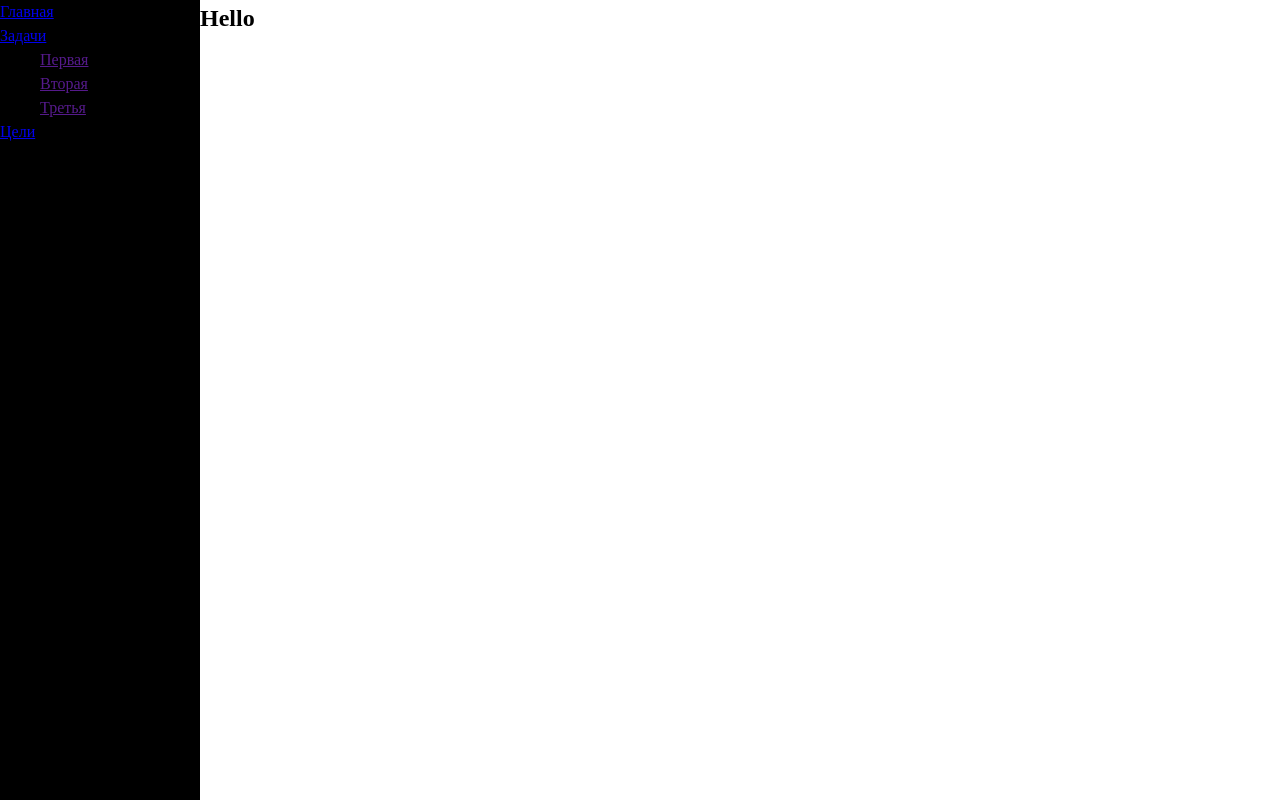
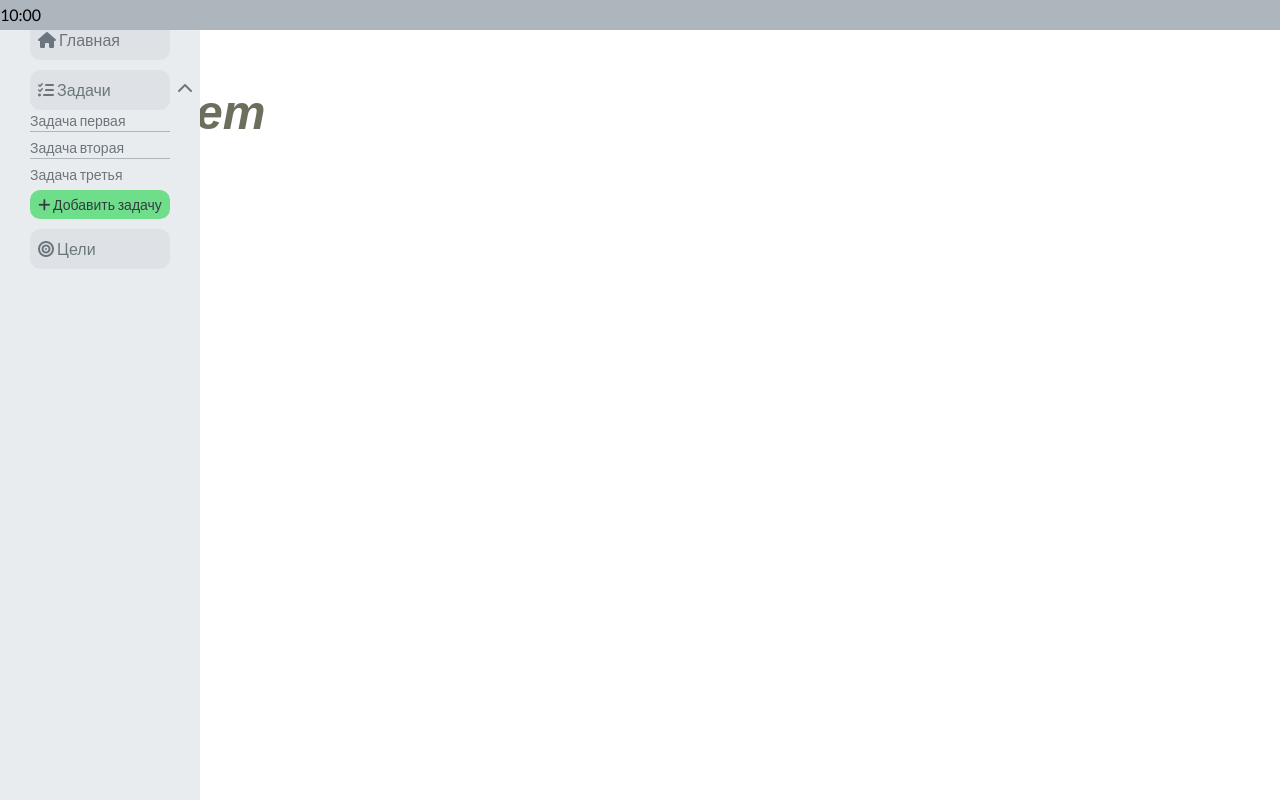
Before and after one commit to stvvvvvv/task-manager, a Vue app: page / in a window 1280 px wide. Shown: the top 800 px of the page. Built offline with nearby package versions, Linux system fonts and the light colour scheme.

Commit message:
Styles for Topbar

```diff
--- a/index.html
+++ b/index.html
@@ -4,6 +4,7 @@
     <meta charset="UTF-8" />
     <link rel="icon" href="/favicon.ico" />
     <meta name="viewport" content="width=device-width, initial-scale=1.0" />
+    <script src="https://kit.fontawesome.com/deb974ecf6.js" crossorigin="anonymous"></script>
     <title>Vite App</title>
   </head>
   <body>
--- a/src/App.vue
+++ b/src/App.vue
@@ -1,5 +1,6 @@
 <script setup>
 import Sidebar from './components/Sidebar.vue'
+import Topbar from './components/Topbar.vue'
 // import { storeToRefs } from 'pinia'
 // import { userAuthStore } from '../src/store/userAuth'
 // const mainStore = userAuthStore()
@@ -9,19 +10,17 @@ import Sidebar from './components/Sidebar.vue'
 
 <template>
 <main class="main">
-  <Sidebar/>
-  <router-view></router-view>
+  <Topbar/>
+  <div class="main__wrapper">
+    <Sidebar/>
+    <router-view></router-view>
+  </div>
 </main>
 </template>
 
 <style lang="scss">
-.main {
-  display: flex;
-}
-.content {
-  margin-left: 200px;
-}
 section {
+  padding-top: 75px;
   height: 100vh;
 }
 </style>
--- /dev/null
+++ b/src/assets/styles/components/sidebar.scss
@@ -0,0 +1,71 @@
+.nav {
+    position: fixed;
+    background-color: $main-gray-light;
+    width: 200px;
+    &__container {
+        display: flex;
+        align-items: center;
+        margin-bottom: 10px;
+        max-height: 40px;
+    }
+    &__list {
+        height: 100vh;
+    }
+    &__item {
+        width: 140px;
+        min-width: 140px;
+        margin: 10px 30px 0 30px;
+        &:first-child {
+            margin-top: 20px;
+        }
+    }
+    &__link {
+        display: block;
+        padding: 8px;
+        font-size: 1.6rem;
+        font-weight: 100;
+        color: $text-gray-dark;
+        background-color: $secondary-gray-light;
+        border-radius: 10px;
+        text-decoration: none;
+    }
+    &__dropdown {
+        margin-top: 18px;
+        margin-left: -23px;
+        color: $text-gray-dark;
+        transition: 0.4s ease all;
+        cursor: pointer;
+        &-active {
+            transform: rotate(180deg);
+        }
+    }
+    &__tasks {
+        max-height: 0px;
+        opacity: 0;
+        transition: 0.4s ease all;
+        &-active {
+            max-height: 100%;
+            height: auto;
+            opacity: 1;
+        }
+        &__item {
+            margin: 5px 30px;
+            font-size: 1.4rem;
+            color: $text-gray-dark;
+            &:not(:nth-last-child(2)) {
+                border-bottom: 1px solid $secondary-gray-dark;
+            }
+        }
+        &__add {
+            margin-right: 30px;
+            margin-left: 30px;
+            padding: 4px;
+            text-align: center;
+            font-size: 14px;
+            background-color: $main-green;
+            color: $secondary-black;
+            border-radius: 10px;
+            cursor: pointer;
+        }
+    }
+}
--- /dev/null
+++ b/src/assets/styles/components/topbar.scss
@@ -0,0 +1,10 @@
+.topbar {
+    position: fixed;
+    top: -0px;
+    display: flex;
+    align-items: center;
+    width: 100%;
+    height: 30px;
+    background-color: $secondary-gray-dark;
+    z-index: 2;
+}
--- /dev/null
+++ b/src/assets/styles/main.scss
@@ -0,0 +1,30 @@
+@import url('https://fonts.googleapis.com/css2?family=Lato:ital,wght@0,100;0,300;0,400;0,700;0,900;1,100;1,300;1,400;1,700;1,900&display=swap');
+
+@import './re.scss';
+@import './vars.scss';
+
+@import './components/sidebar.scss';
+@import './components/topbar.scss';
+
+html {
+    font-size: 10px;
+}
+
+body {
+    font-family: 'Lato', sans-serif;
+    font-size: 1.6rem;
+}
+
+h1 {
+    color: $main-ebony;
+    font-size: 4.8rem;
+    font-style: italic;
+}
+
+.container {
+    max-width: 1170px;
+    margin-left: auto;
+    margin-right: auto;
+    padding-left: 20px;
+    padding-right: 20px;
+}
--- /dev/null
+++ b/src/assets/styles/vars.scss
@@ -0,0 +1,19 @@
+$main-brass: #b97e5e;
+$secondary-sand: #DDBEA9;
+$light-champagne: #FFE8D6;
+$main-ebony: #6B705C;
+$secondary-artichoke: #A5A58D;
+$light-gray: #B7B7A4;
+
+$white: #FFFFFF;
+$platinum: #E2E2E1;
+$black: #221E1F;
+$blue: #2755A2;
+$dark-blue: #0D2E59;
+
+$text-gray-dark: #6c757d;
+$main-gray-light: #e9ecef;
+$secondary-gray-light: #dee2e6;
+$secondary-gray-dark: #adb5bd;
+$secondary-black: #343a40;
+$main-green: #6ede8a;
--- a/src/components/Sidebar.vue
+++ b/src/components/Sidebar.vue
@@ -1,32 +1,44 @@
 <script setup>
+import { ref } from "vue";
+
+const isTasksDropdownOpen = ref(true);
+
+function toggleTasksDropdwon() {
+  this.isTasksDropdownOpen = !this.isTasksDropdownOpen;
+}
 </script>
 
 <template>
   <nav class="nav">
     <ul class="nav__list">
-      <li class="nav__item"><a href="#">Главная</a></li>
       <li class="nav__item">
-        <a href="#">Задачи</a>
-        <ul>
-          <li><a href="" class="nav__link">Первая</a></li>
-          <li><a href="" class="nav__link">Вторая</a></li>
-          <li><a href="" class="nav__link">Третья</a></li>
-        </ul>
+        <router-link to="/" class="nav__link"><i class="fas fa-home"></i> Главная</router-link>
       </li>
-      <li class="nav__item"><a href="#">Цели</a></li>
-
+      <div class="nav__container">
+        <li class="nav__item">
+          <router-link to="/tasks" class="nav__link"><i class="fas fa-tasks"></i> Задачи</router-link>
+        </li>
+        <i
+          class="fas fa-chevron-down nav__dropdown"
+          :class="{'nav__dropdown-active': isTasksDropdownOpen === true}"
+          @click="toggleTasksDropdwon()"
+        >
+        </i>
+      </div>
+      <ul class="nav__tasks" :class="{'nav__tasks-active': isTasksDropdownOpen === true}">
+        <li class="nav__tasks__item">Задача первая</li>
+        <li class="nav__tasks__item">Задача вторая</li>
+        <li class="nav__tasks__item">Задача третья</li>
+        <li class="nav__tasks__add">
+          <i class="fas fa-plus"></i> Добавить задачу
+        </li>
+      </ul>
+      <li class="nav__item">
+        <router-link to="/" class="nav__link"><i class="fas fa-bullseye"></i> Цели</router-link>
+      </li>
     </ul>
   </nav>
 </template>
 
-<style lang="scss" scoped>
-  .nav {
-    background-color: #000;
-    position: fixed;
-    width: 200px;
-    height: 100vh;
-    &__list {
-
-    }
-  }
+<style lang="scss">
 </style>
--- /dev/null
+++ b/src/components/Topbar.vue
@@ -0,0 +1,15 @@
+<script setup>
+</script>
+
+<template>
+  <div class="topbar">
+    <div class="topbar__container">
+      <div class="topbar__timer">
+        <p>10:00</p>
+      </div>
+    </div>
+  </div>
+</template>
+
+<style lang="scss">
+</style>
--- a/src/main.js
+++ b/src/main.js
@@ -7,7 +7,7 @@ import { initializeApp } from "firebase/app";
 import 'firebase/auth'
 import 'firebase/database'
 
-import './assets/styles/re.scss'
+import './assets/styles/main.scss'
 
 const firebaseConfig = {
   apiKey: "AIzaSyBROVFEm8pdLbOfRAyS0TRD_sYK_9jQ4vw",
--- a/src/views/Home.vue
+++ b/src/views/Home.vue
@@ -3,12 +3,14 @@
 
 <template>
   <div class="content">
-    <section>
-      <h1>Hello</h1>
-    </section>
-    <section>
-      <h1>World</h1>
-    </section>
+    <div class="container">
+      <section>
+        <h1>Привет</h1>
+      </section>
+      <section>
+        <h1>World</h1>
+      </section>
+    </div>
   </div>
 </template>
 
--- a/src/views/Tasks.vue
+++ b/src/views/Tasks.vue
@@ -3,8 +3,8 @@
 
 <template>
 <div class="content">
-  <h1>
-    Tasks
-  </h1>
+  <div class="container">
+    <h1>Задачи</h1>
+  </div>
 </div>
 </template>
```
Also changed, not shown: src/assets/icons/cancel.svg (added), src/assets/icons/prev.svg (added).
